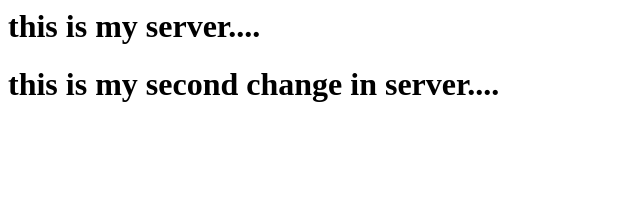
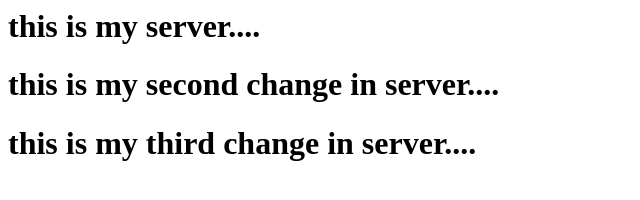
Before and after one commit to TechTrailblazeX/server, a plain HTML site: page index.html in a window 1280 px wide. Shown: the whole page, without its empty margins (0-640 px from the left). Drawn offline with Linux system fonts and the light colour scheme.

Commit message:
third change

```diff
--- a/index.html
+++ b/index.html
@@ -1,2 +1,3 @@
 <h1>this is my server....</h1>
 <h1>this is my second change in server....</h1>
+<h1>this is my third change in server....</h1>
```
